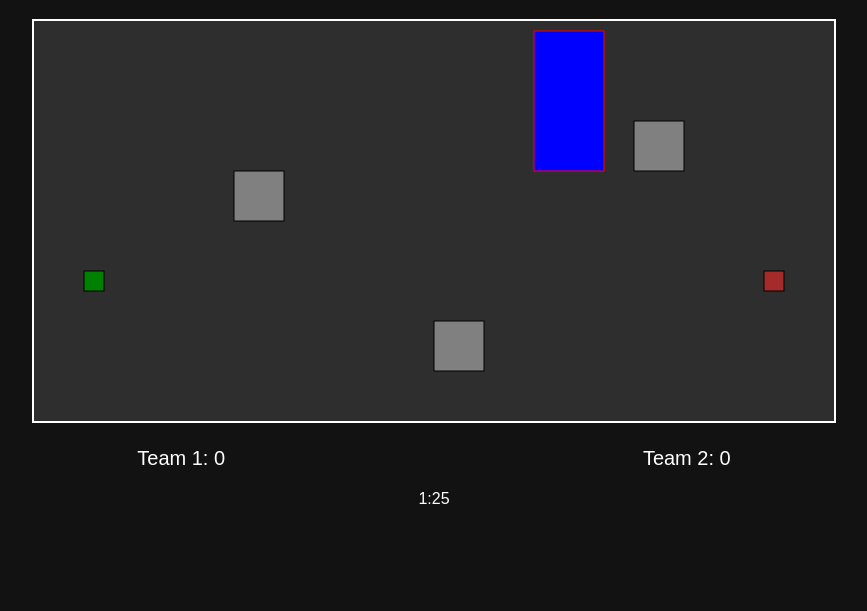
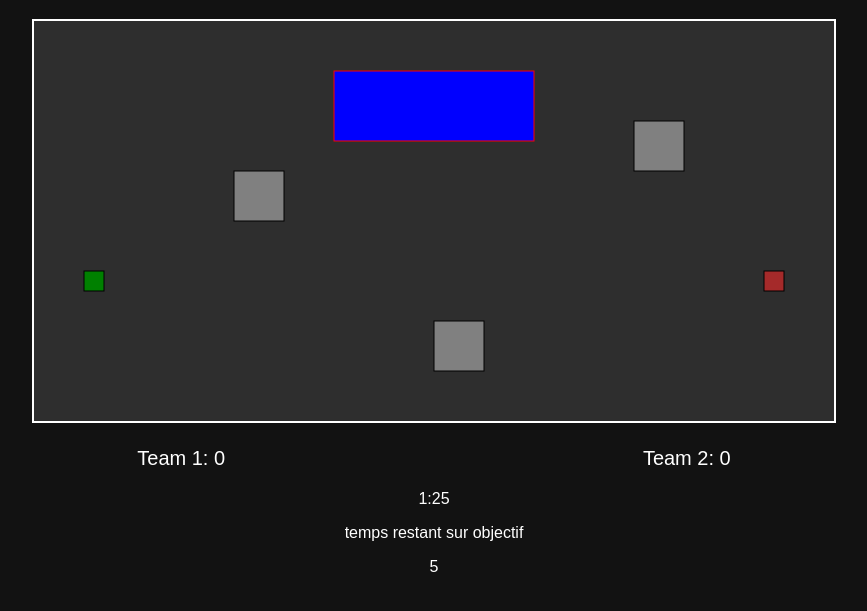
Before and after one commit to philippe-hjik/324-TS2-Portfolio, a plain HTML site: page Projet/pages/pointStrat.html in a window 1280 px wide. Shown: the part 61-672 px from the top of the page, without its empty margins (206-1073 px from the left). Drawn offline with Linux system fonts and the light colour scheme.

Commit message:
feat(Strat): StratPoint rotate

```diff
--- a/Projet/pages/pointStrat.html
+++ b/Projet/pages/pointStrat.html
@@ -17,6 +17,8 @@
             <p id="team2-score">Team 2: 0</p>
         </div>
         <div id="timerDisplay">00:00</div>
+        <p>temps restant sur objectif</p>
+        <div id="TimeOnPoint">00:00</div>
     </div>
 
     <script type="module" src="../scripts/PointStrat/utils.js"></script>
--- a/Projet/scripts/PointStrat/game.js
+++ b/Projet/scripts/PointStrat/game.js
@@ -14,8 +14,10 @@ const obstacles = [
 ];
 
 const stratPoint = [
-    { x: 250, y: 250, width: 120, height: 90, active: false },
-    { x: 500, y: 10, width: 70, height: 140, active: true },
+    { x: 250, y: 250, width: 120, height: 90, active: true },
+    { x: 300, y: 50, width: 200, height: 70, active: false },
+    { x: 700, y: 50, width: 90, height: 140, active: false },
+    { x: 70, y: 50, width: 90, height: 140, active: false },
 ];
 
 // Timer
@@ -24,6 +26,8 @@ let gameOver = false;
 
 // Score
 let timeOnPoint = 0;
+let timeAllow = 5;
+let timeBeforeNext = timeAllow;
 
 const maxPoint = 255;
 
@@ -84,12 +88,38 @@ function updateTimer() {
         }else{
             timeRemaining--;
         }
+        timeBeforeNext--;
+        // Vérifier toutes les 20 secondes si le point stratégique doit changer
+        if (timeBeforeNext <= 0) {
+            changeStratPoint(); // Change le point stratégique
+            timeBeforeNext = timeAllow; // Met à jour le temps du dernier changement
+        }
 
     } else if (timeRemaining === 0) {
         gameOver = true;
     }
 }
 
+// Fonction qui change le point stratégique (ordonné)
+function changeStratPoint() {
+
+    let currentPoint = stratPoint.find(x => x.active); // Cherche le point actif
+    let index = stratPoint.findIndex(x => x.active === true);
+
+    if(index !== -1)
+    {
+        currentPoint.active = false;
+        if(index + 1 == stratPoint.length){
+            stratPoint[0].active = true;
+        }else {
+            stratPoint[index + 1].active = true;
+        }
+    }else{
+        console.error("Aucun point actif  trouvé");
+    }
+
+
+}
 // Vérification de qui est sur le point Strat
 function onPointPlayer() {
     let currentPoint = stratPoint.find(x => x.active); // Cherche le point actif
@@ -185,6 +215,7 @@ function checkBulletCollisions() {
 function updateScoreDisplay() {
     document.getElementById('team1-score').textContent = "Team 1: "+ player1.score;
     document.getElementById('team2-score').textContent = "Team 2: "+ player2.score;
+    document.getElementById('TimeOnPoint').textContent = timeBeforeNext;
 }
 
 // Déplacement des balles
```
